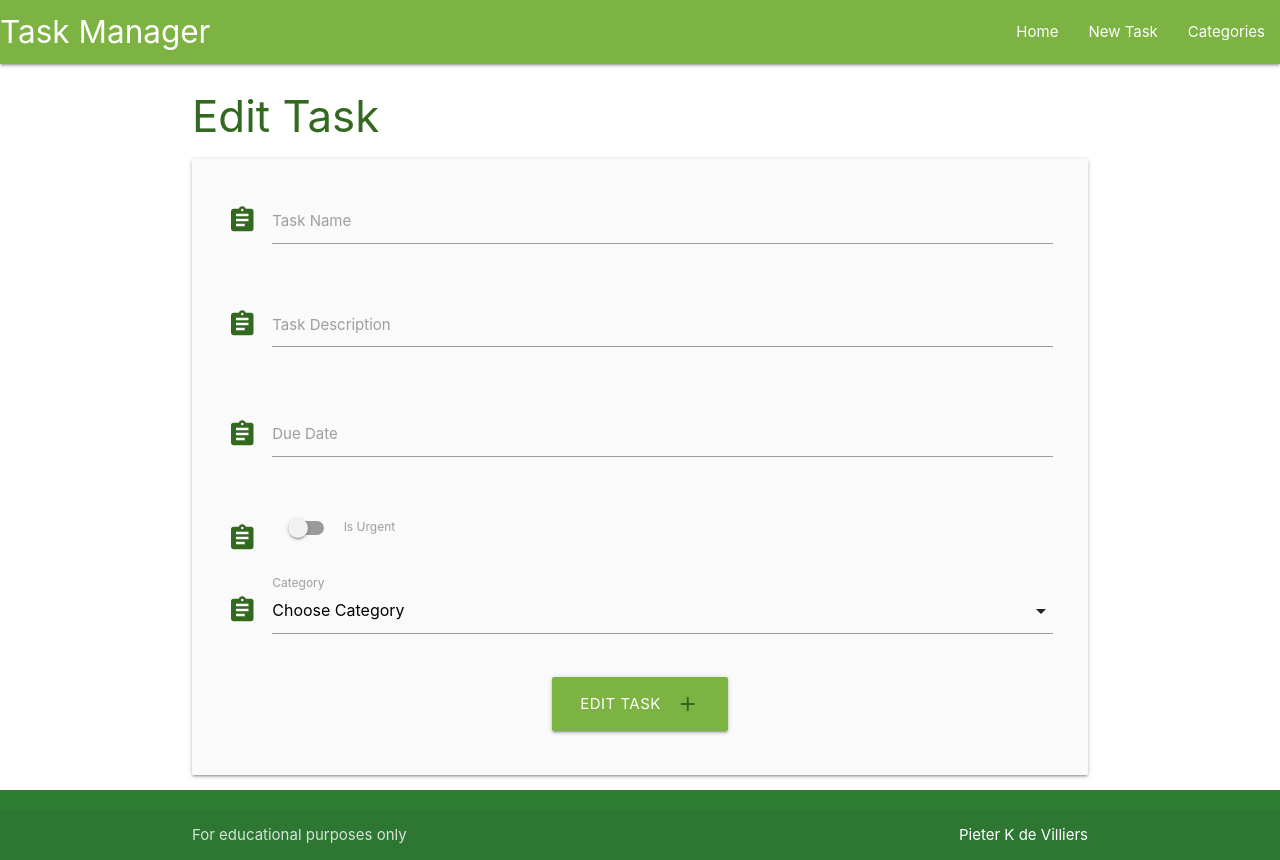
After one commit to pieterkdevilliers/flask-task, a Flask app: template taskmanager/templates/edit_task.html in a window 1280 px wide. The commit adds this page. Run offline with Flask 2, Linux system fonts and the light colour scheme; the template is opened without the code that fills it, so the values that code supplies are empty.

Commit message:
Add task edit functionality

```diff
--- /dev/null
+++ b/taskmanager/templates/edit_task.html
@@ -0,0 +1,79 @@
+{% extends "base.html" %}
+{% block content %}
+
+<h3 class="light-green-text text-darken-4 center_align">Edit Task</h3>
+
+<div class="row card-panel grey lighten-5">
+    <form class="col s12" method="POST" action="{{ url_for('edit_task', task_id=task.id) }}">
+        <!-- task_name -->
+      <div class="row">
+        <div class="input-field col s12">
+            <i class="material-icons prefix light-green-text text-darken-4">assignment</i>
+          <input id="task_name" name="task_name" value="{{ task.task_name }}" minlength="5" maxlength="50" type="text" class="validate" required>
+          <label for="task_name">Task Name</label>
+        </div>
+      </div>
+        <!-- task_description -->
+        <div class="row">
+          <div class="input-field col s12">
+              <i class="material-icons prefix light-green-text text-darken-4">assignment</i>
+            <textarea id="task_description" name="task_description" minlength="5" maxlength="200" type="text" class="materialize-textarea validate" required>
+              {{- task.task_description -}}
+            </textarea>
+            <label for="task_description">Task Description</label>
+          </div>
+        </div>
+        <!-- due_date -->
+        <div class="row">
+          <div class="input-field col s12">
+              <i class="material-icons prefix light-green-text text-darken-4">assignment</i>
+            <input id="due_date" name="due_date" value="{{ task.due_date.strftime('%d %B, %Y') }}" type="text" class="datepicker validate" required>
+            <label for="due_date">Due Date</label>
+          </div>
+        </div>
+        <!-- is_urgent -->
+        <div class="row">
+          <div class="input-field col s12">
+            <div class="switch">
+              <i class="material-icons prefix light-green-text text-darken-4">assignment</i>
+              <label for="is_urgent">
+                {% if task.is_urgent == True %}
+                  <input id="is_urgent" name="is_urgent" type="checkbox" checked>
+                {% else %}
+                  <input id="is_urgent" name="is_urgent" type="checkbox">
+                {% endif %}
+                <span class="lever"></span>
+                Is Urgent
+              </label>
+            </div>
+          </div>
+        </div>
+        <!-- category_id -->
+        <div class="row">
+          <div class="input-field col s12">
+              <i class="material-icons prefix light-green-text text-darken-4">assignment</i>
+            <select name="category_id" id="category_id" class="validate" required>
+              <option value="" disabled selected>Choose Category</option>
+              {% for category in categories %}
+                {% if category == task.category %}
+                  <option value="{{ category.id}}" selected>{{ category.category_name }}</option>
+                {% else %}
+                  <option value="{{ category.id}}">{{ category.category_name }}</option>
+                {% endif %}
+              {% endfor %}
+            </select>
+            <label for="category_id">Category</label>
+          </div>
+        </div>
+        <!-- submit button -->
+      <div class="row">
+        <div class="col s12 center-align">
+           <button type="submit" class="btn-large light-green darken-1">
+                Edit Task <i class="material-icons right light-green-text text-darken-4">add</i>
+           </button>
+        </div>
+      </div>
+    </form>
+  </div>
+
+{% endblock %}
--- a/taskmanager/templates/tasks.html
+++ b/taskmanager/templates/tasks.html
@@ -24,6 +24,9 @@
       <div class="collapsible-body">
         <strong>{{ task.category }}</strong>
         <p>{{ task.task_description }}</p>
+        <div class="card-action">
+          <a href="{{ url_for('edit_task', task_id=task.id) }}" class="btn green accent-4">Edit</a>
+        </div>
       </div>
     </li>
     {% endfor %}
```
Also changed, not shown: taskmanager/routes.py (+14 -0 lines).
